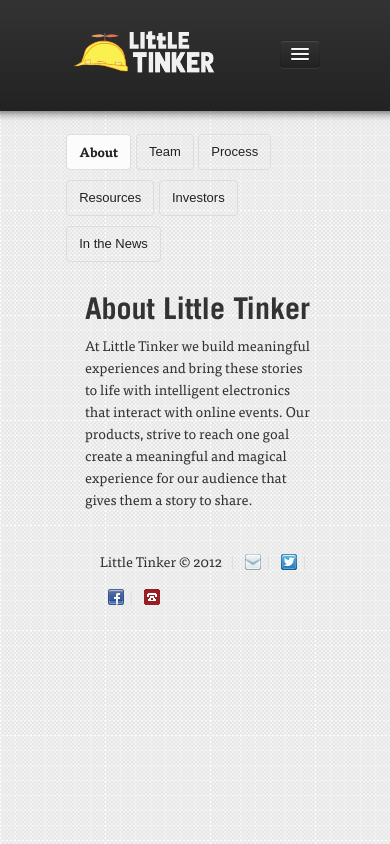
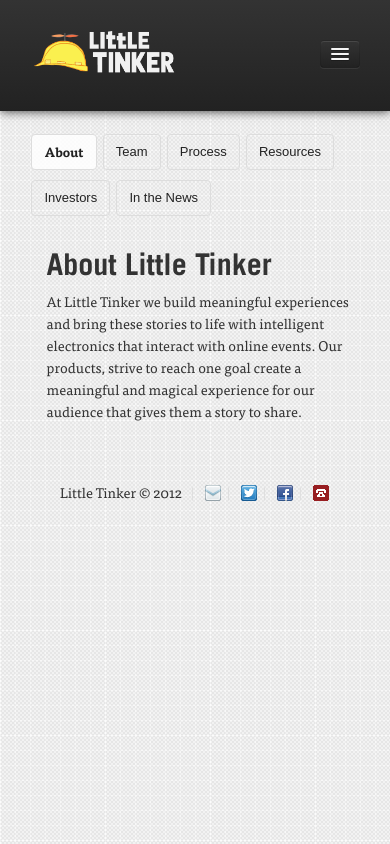
Before and after one commit to ReptarAzar/littletinker, a Django app: page /about/ in a window 390 px wide. Run offline with Django 3.2, Linux system fonts and the light colour scheme; parts of the project's set-up code (start-up, migrations or seed data) failed here and were passed over; some web fonts are replaced.

Commit message:
trying to center site on phone

```diff
--- a/web/static/css/responsive.css
+++ b/web/static/css/responsive.css
@@ -208,28 +208,23 @@
   height: 174px !important;
   float: left;
 }
+.span12 {
+  overflow-x: hidden;
+}
 footer a.contact-label {
   display: none;
 }
-  /*.container-fluid {
-    padding-left: 5px;
-    padding-right: 5px;
 }
-
-  [class*="span"] {
-    float: left;
-    margin-left: 10px;
-  }*/
-
-}
-
 @media (max-width:775px) {
 
-
-/*.container-fluid {
-  padding-left: 30px;
-  padding-right: 30px;
-}*/
+body {
+  padding-left: 20px;
+  padding-right: 20px;
+}
+.container-fluid {
+  padding-left: 20px;
+  padding-right: 20px;
+}
 .navbar-fixed-top {
   margin-left: -20px;
   margin-right: -20px;
@@ -276,7 +271,7 @@
 }
 .span3,.span4,.span7 {
   width: 100% !important;
-  /*margin-left: 3.25% !important;*/
+  margin-left: 3.25% !important;
   margin-bottom: 3% !important;
 }
 .as-seen-on .span2 img,.as-seen-on .span3 img {
@@ -308,9 +303,9 @@
 }
 
 }
+@media (min-width:768px) and (max-width:979px) {
 
-
-@media (min-width:768px) and (max-width:979px) {.row {
+.row {
   margin-left: -20px;*zoom:1;
 }
 .row:before,
@@ -499,7 +494,9 @@
 }
 
 }
-@media (max-width:999px) {body {
+@media (max-width:999px) {
+
+  body {
   padding-top: 0;
 }
 .navbar-fixed-top {
--- a/web/static/css/style.css
+++ b/web/static/css/style.css
@@ -267,7 +267,6 @@
   color: #ddd;
   line-height: 2.5em;
 }
-
 a.btn img {
   position: relative;
   top: -2px;
```
Lines whose indentation alone changed are shown as unchanged.
